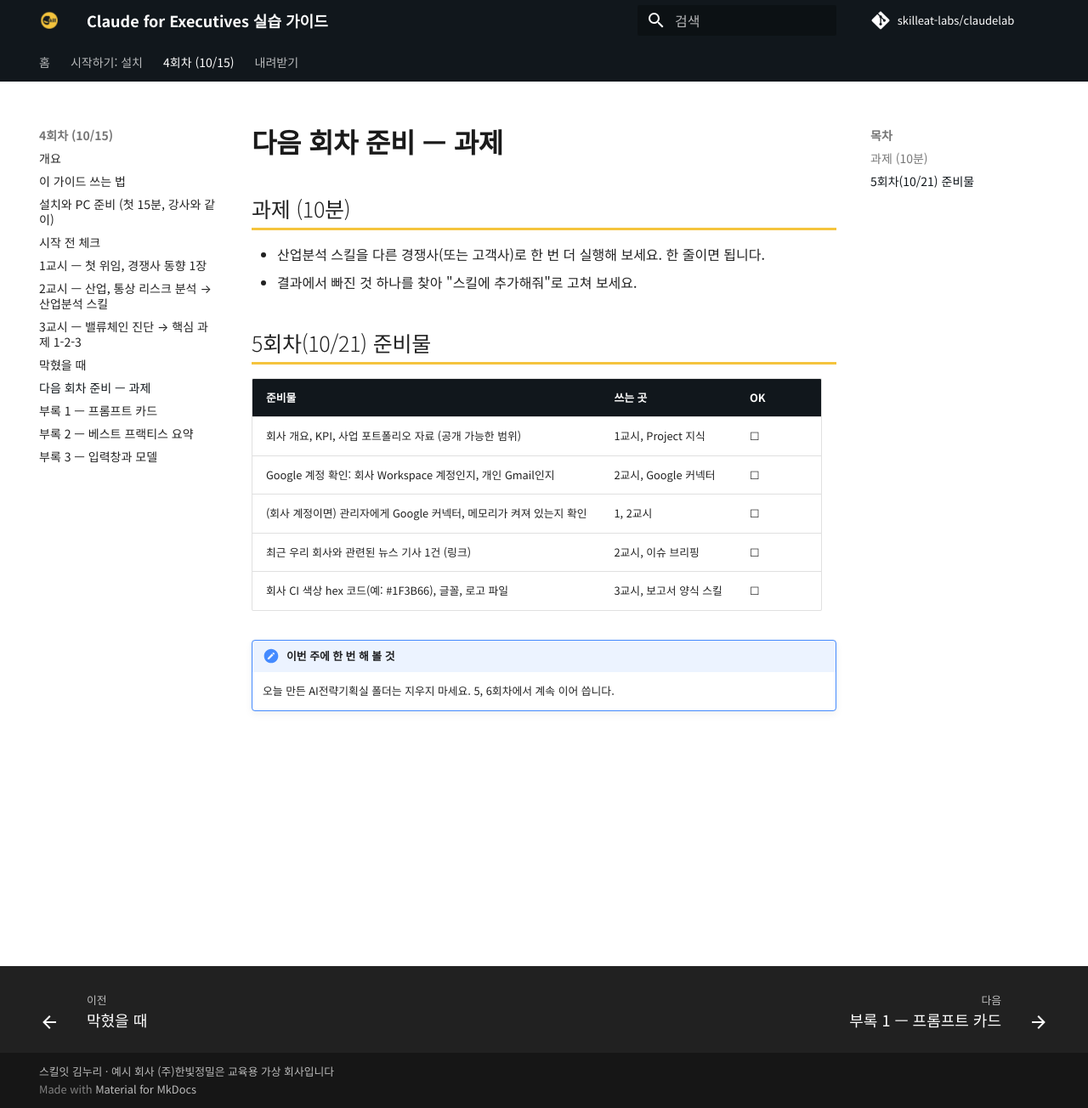
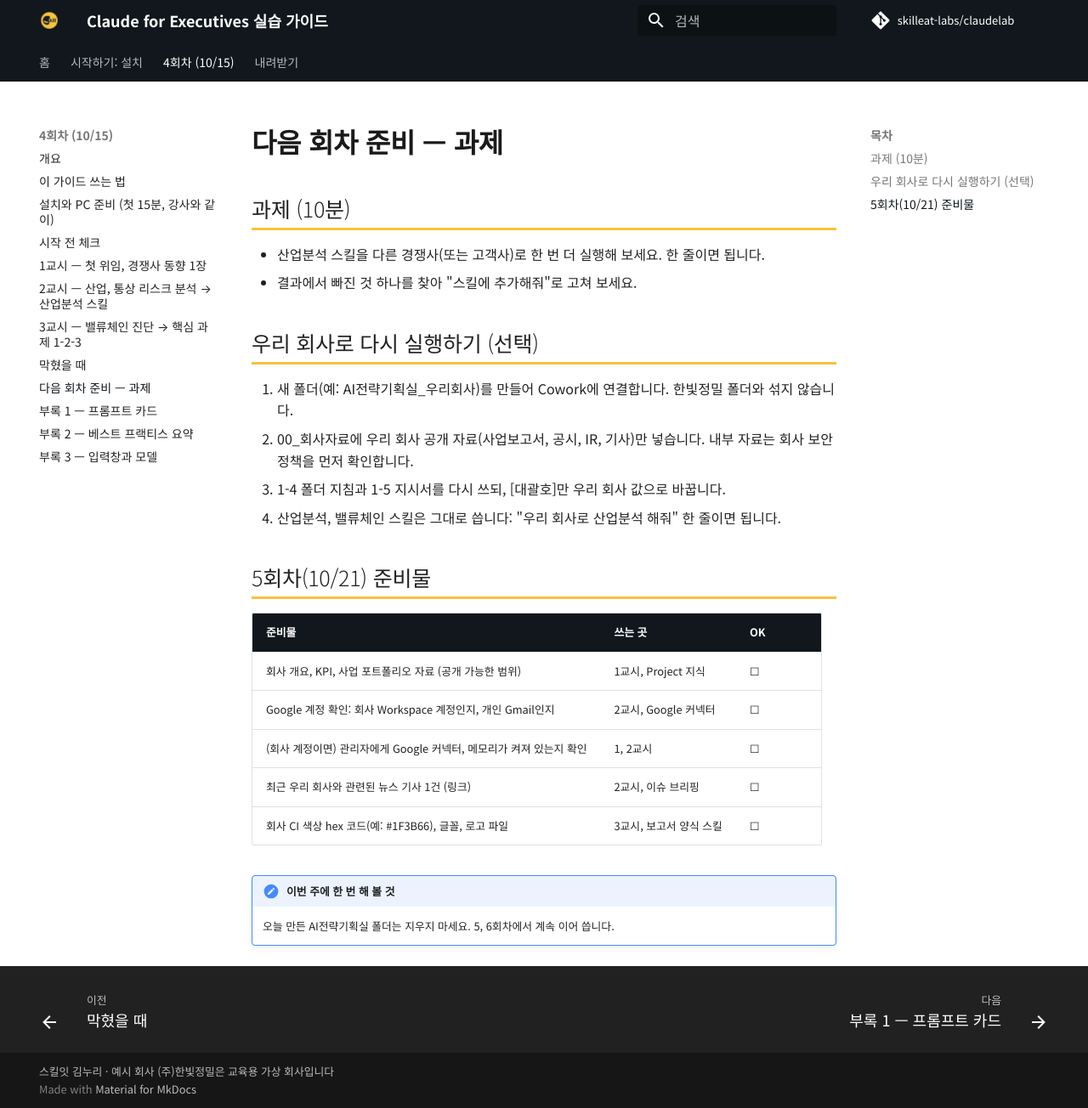
Before and after one commit to skilleat-labs/claudelab, an MkDocs documentation site: the page built from docs/day4/08.md, in a window 1280 px wide and 1304 px high. Shown: the whole window at 85% size. Built offline with MkDocs 1.6.1 and Material for MkDocs 9.7.7, drawn with Linux system fonts in a browser that asks for light colours; comment, search, counter and statistics services are not loaded.

Commit message:
4회차: [대괄호]는 한빛정밀 값으로, .md 파일 설명 추가, 우리 회사로 다시 실행하기
Co-Authored-By: Claude Opus 5.5 <noreply@anthropic.com>

```diff
--- a/docs/day4/08.md
+++ b/docs/day4/08.md
@@ -4,6 +4,13 @@
 
 - 산업분석 스킬을 다른 경쟁사(또는 고객사)로 한 번 더 실행해 보세요. 한 줄이면 됩니다.
 - 결과에서 빠진 것 하나를 찾아 "스킬에 추가해줘"로 고쳐 보세요.
+
+## 우리 회사로 다시 실행하기 (선택)
+
+1. 새 폴더(예: AI전략기획실_우리회사)를 만들어 Cowork에 연결합니다. 한빛정밀 폴더와 섞지 않습니다.
+2. 00_회사자료에 우리 회사 공개 자료(사업보고서, 공시, IR, 기사)만 넣습니다. 내부 자료는 회사 보안 정책을 먼저 확인합니다.
+3. 1-4 폴더 지침과 1-5 지시서를 다시 쓰되, [대괄호]만 우리 회사 값으로 바꿉니다.
+4. 산업분석, 밸류체인 스킬은 그대로 씁니다: "우리 회사로 산업분석 해줘" 한 줄이면 됩니다.
 
 ## 5회차(10/21) 준비물
 
```
Also changed, not shown: docs/day4/04.md (+28 -1 lines), docs/day4/05.md (+3 -2 lines), docs/day4/06.md (+1 -0 lines).
